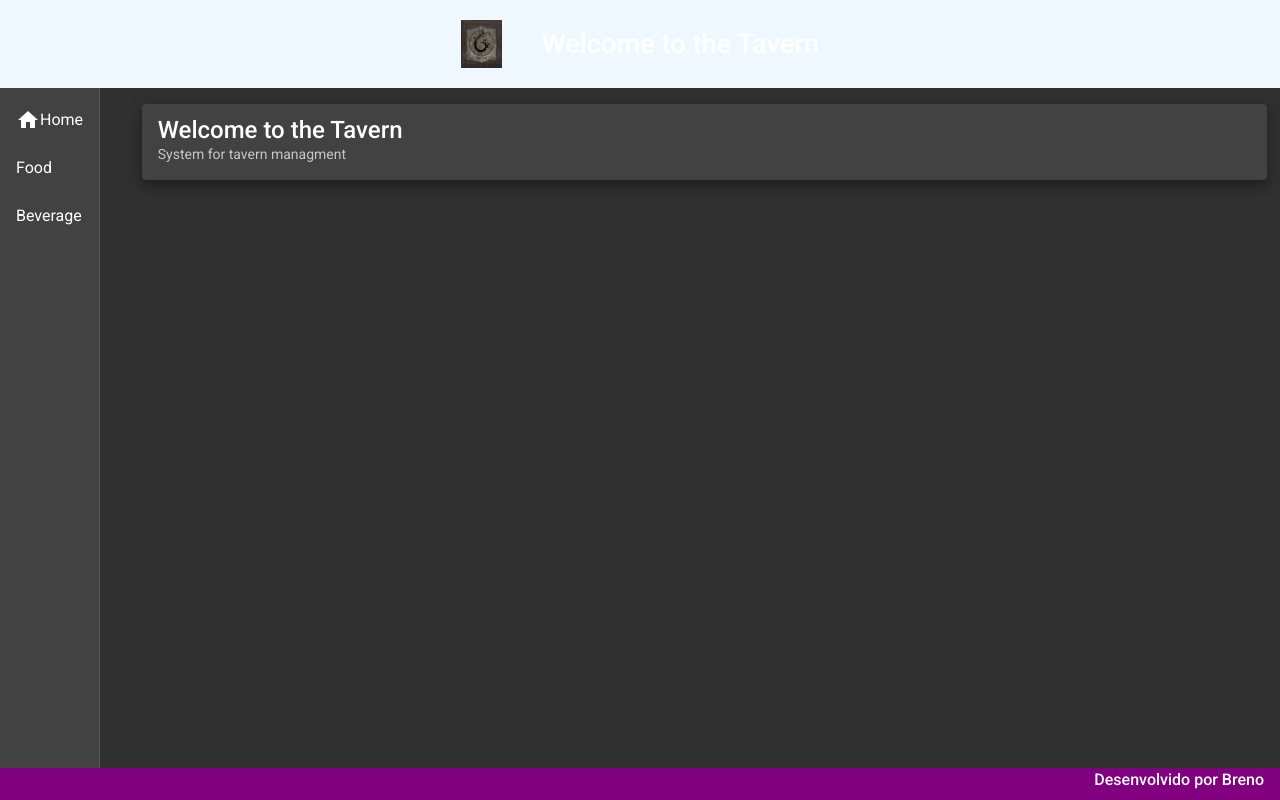
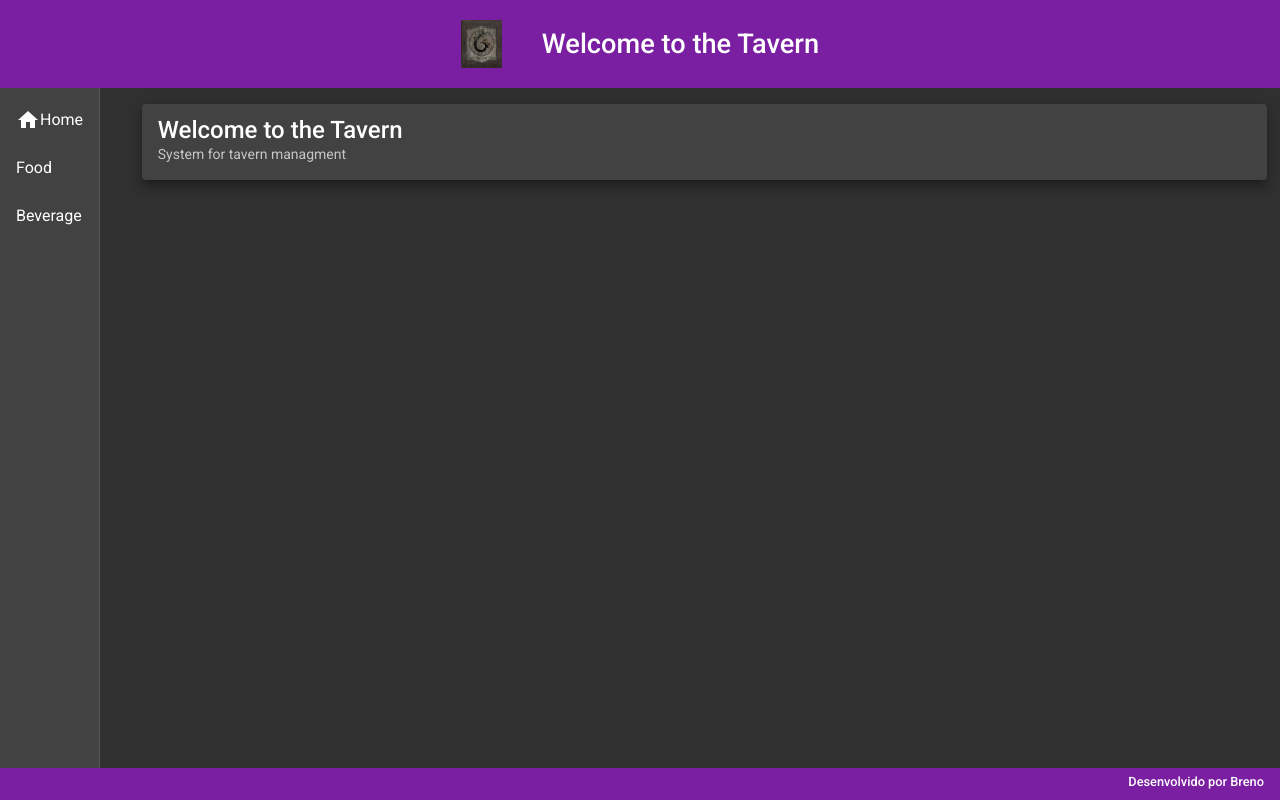
Before and after one commit to BPejon/TavernManager, an Angular app in the folder tavernFront/: page / in a window 1280 px wide. Built offline with nearby package versions, Linux system fonts and the light colour scheme.

Commit message:
dark mode ativado

```diff
--- a/tavernFront/src/app/components/template/footer/footer.component.css
+++ b/tavernFront/src/app/components/template/footer/footer.component.css
@@ -2,7 +2,10 @@
     position: fixed;
     bottom: 0;
     justify-content: flex-end;
-    font-size:1rem;
-    background-color: purple;
+    font-size:0.8rem;
     height: 5%;
 }
+
+.footer span{
+    padding-top: 0.3rem;
+}
--- a/tavernFront/src/app/components/template/header/header.component.css
+++ b/tavernFront/src/app/components/template/header/header.component.css
@@ -6,7 +6,6 @@ img {
 .header{
     justify-content: center;
     height: 11%;
-    background-color: aliceblue;
 }
 
 /*Colocar borda*/
```
